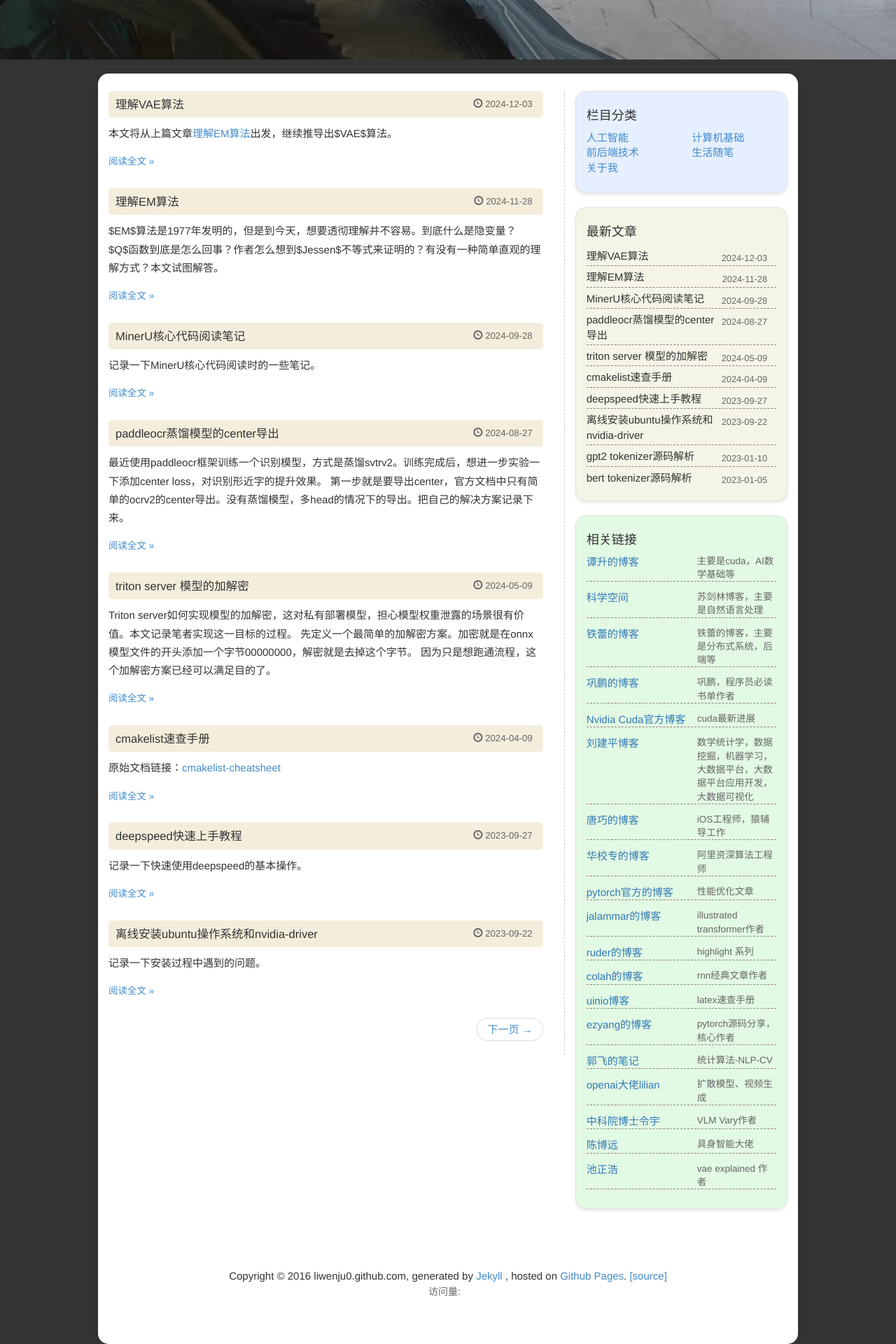
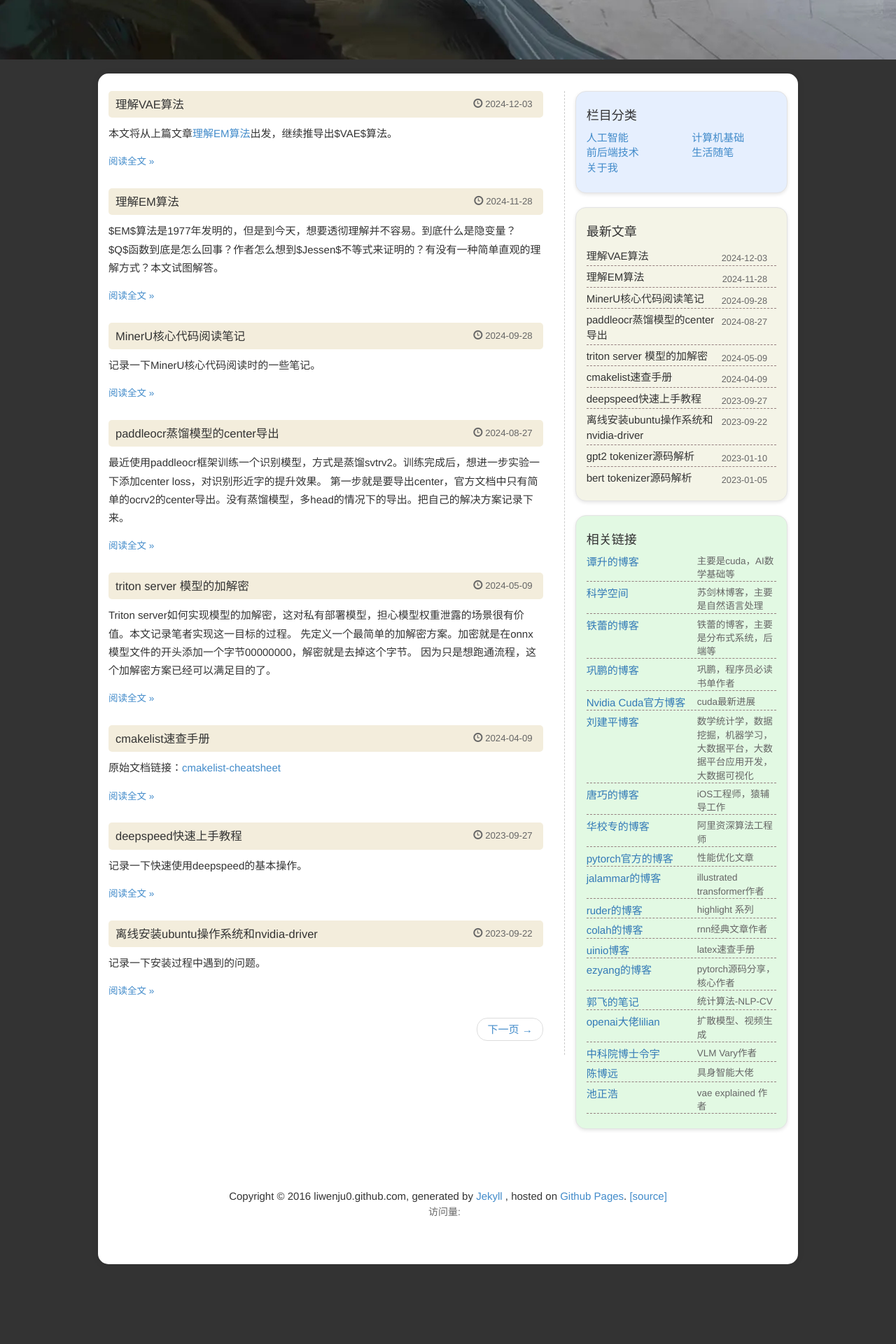
Before and after one commit to liwenju0/liwenju0.github.io, a Jekyll site: the page built from index.html, in a window 1280 px wide. Shown: the part 815-2735 px from the top of the page at 70% size. Built offline with Jekyll 4.4.1, drawn with Linux system fonts in a browser that asks for light colours; the list of posts is cut into pages by our own code; comment, search, counter and statistics services are not loaded; after the commit the page ends 2621 px from its top, so only the background shows below that.

Commit message:
减小友链间隔

```diff
--- a/css/blog.css
+++ b/css/blog.css
@@ -294,7 +294,7 @@ img {
 }
 
 .blog-links li {
-  margin-bottom: 12px;
+  margin-bottom: 6px;
   list-style: none;
   display: flex;
   flex-wrap: wrap;
```
